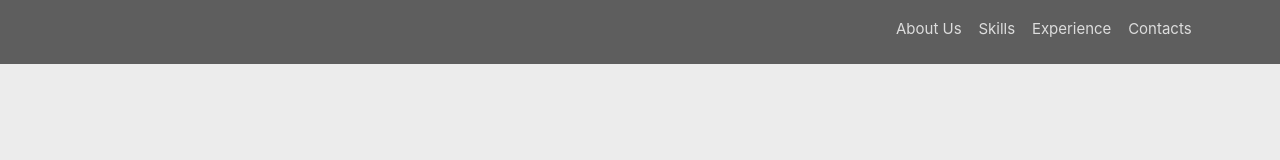
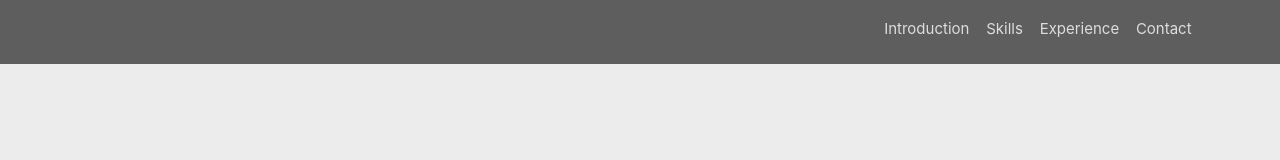
Before and after one commit to tmetsasi/Portfolio, a React (Create React App) app: page / in a window 1280 px wide. Shown: the top 160 px of the page. Built offline with nearby package versions, Linux system fonts and the light colour scheme.

Commit message:
about changed to introduction

```diff
--- a/src/components/NavBar.jsx
+++ b/src/components/NavBar.jsx
@@ -15,10 +15,10 @@ const NavBar = styled.div`
 export const NavigationBar = () => {
   return (
     <NavBar>
-      <NavButton text="About Us" />
+      <NavButton text="Introduction" />
       <NavButton text="Skills" />
       <NavButton text="Experience" />
-      <NavButton text="Contacts" />
+      <NavButton text="Contact" />
     </NavBar>
   );
 };
```
Also changed, not shown: public/images/Reactlogo192.png (renamed from public/logo192.png), public/images/Reactlogo512.png (renamed from public/logo512.png).
